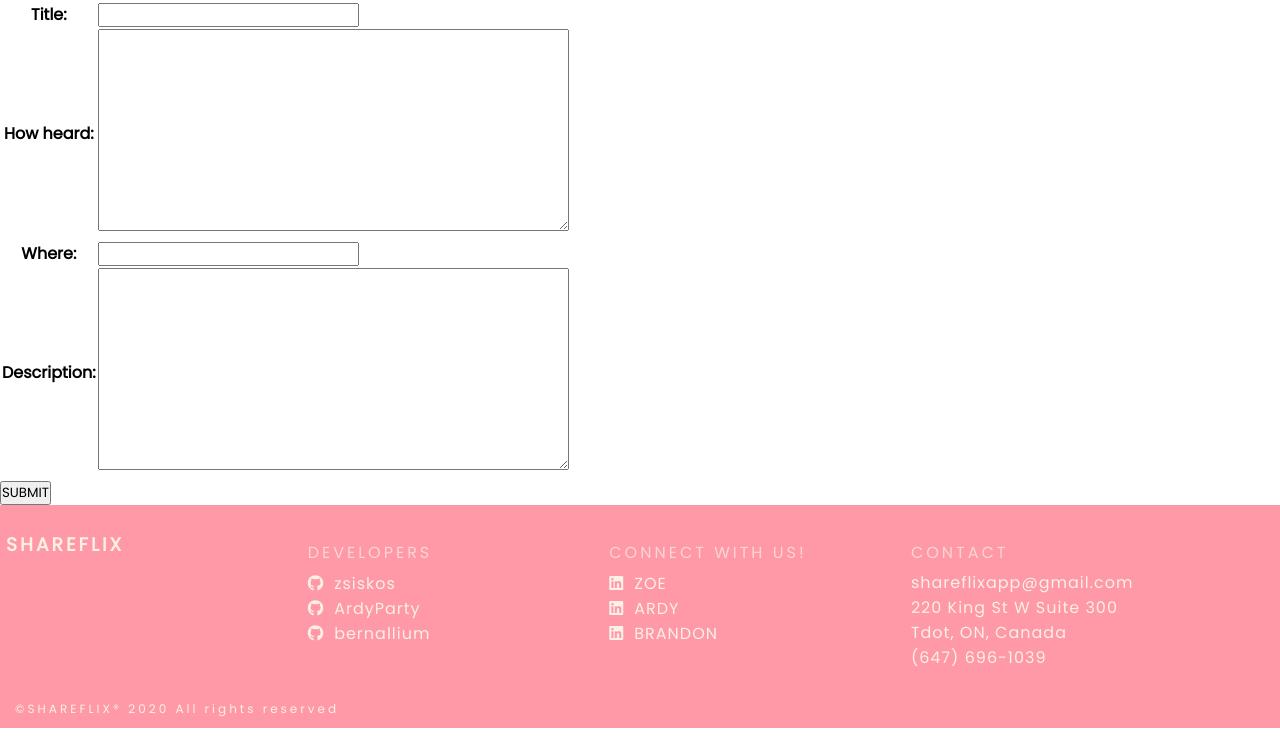
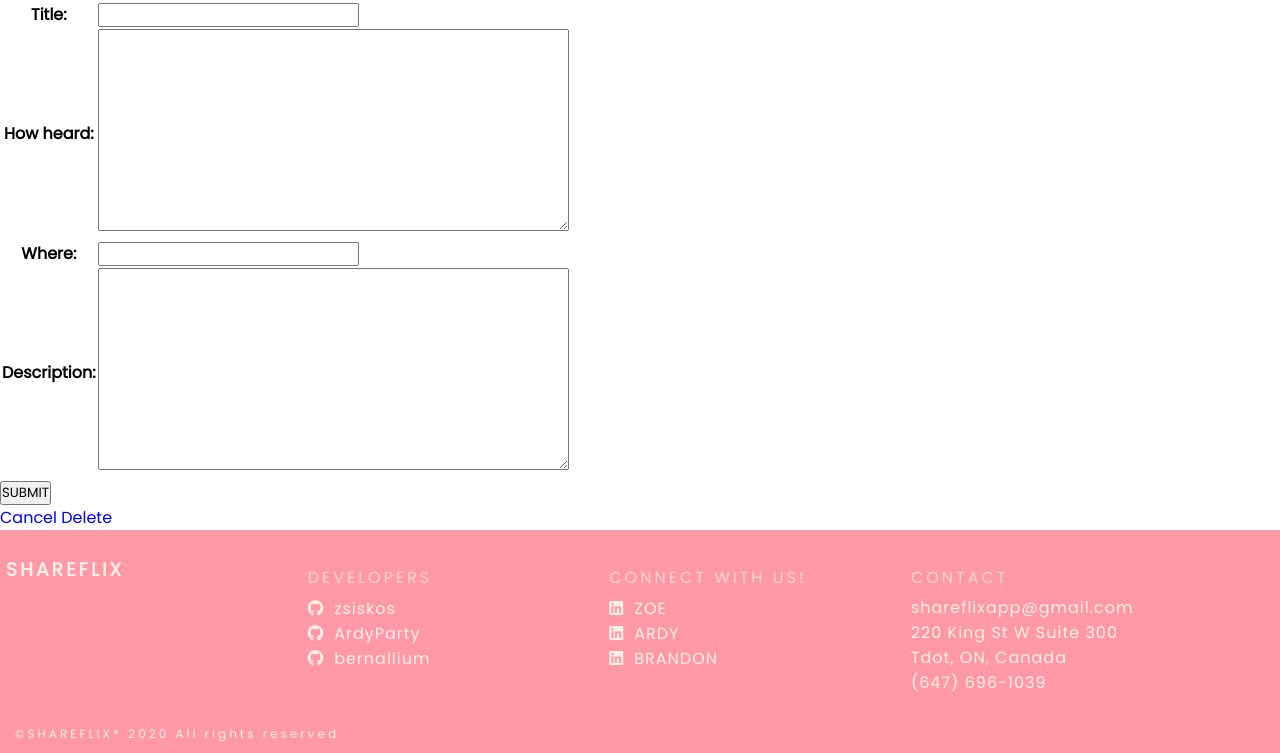
Before and after one commit to ArdyParty/ShareFlix, a Django app: page /add/ in a window 1280 px wide. Shown: the part 71-824 px from the top of the page. Before the commit the page ends 799 px from the top, so only its background shows below. Run offline with Django 3.2, Linux system fonts and the light colour scheme; the visitor is signed in with stand-in values (Sample User, id 1); some libraries are stand-ins or nearby versions.

```diff
--- a/shareflix/main_app/templates/main_app/movie_form.html
+++ b/shareflix/main_app/templates/main_app/movie_form.html
@@ -10,6 +10,8 @@
             </table>
             <input type="submit" value="SUBMIT" class="btn">
         </form>
+        <a href="{% url 'watchable_detail' object.id %}">Cancel</a>
+        <a href="{% url 'watchable_delete' object.id %}">Delete</a>
     {% endblock %}
 </body>
 </html>
```
